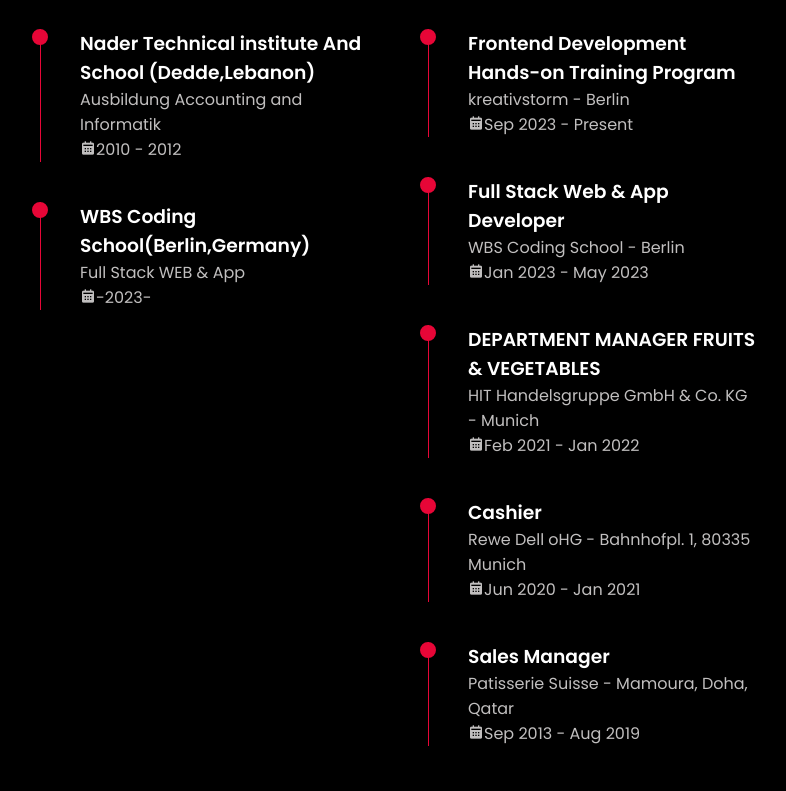
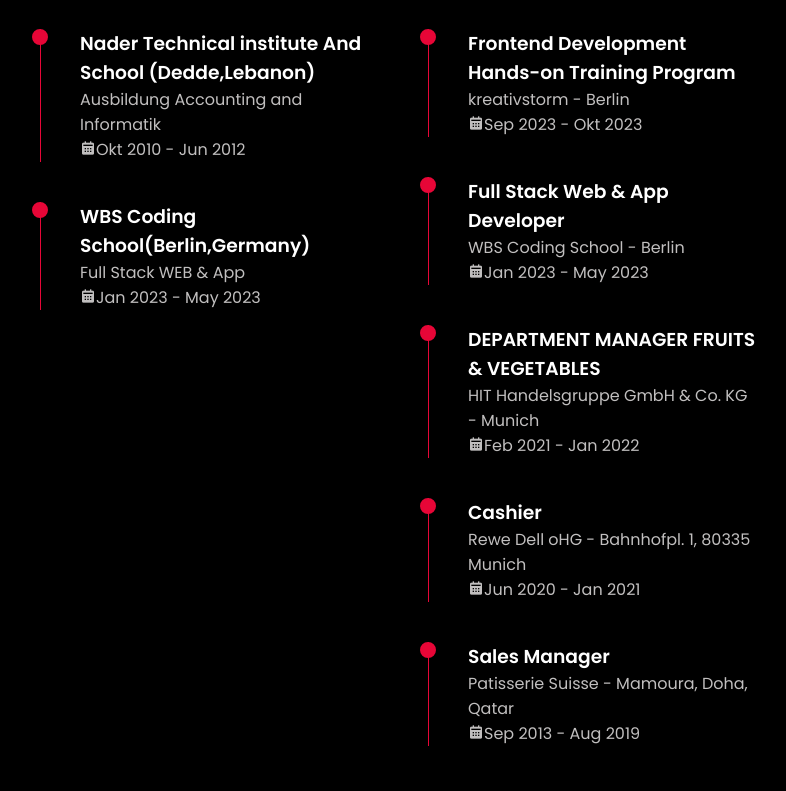
Before and after one commit to Momtaz1992/PortFolio_webdevelopment, a plain HTML site: page index.html in a window 1280 px wide. Shown: the part 1809-2600 px from the top of the page, without its empty margins (294-1080 px from the left). Drawn offline with nearby package versions, Linux system fonts and the light colour scheme.

Commit message:
updating

```diff
--- a/index.html
+++ b/index.html
@@ -135,14 +135,14 @@
                                           <div class="circle__dot"></div>
                                           <h3 class="timeLine__title">Nader Technical institute And School (Dedde,Lebanon)</h3>
                                           <p class="timeLine__text">Ausbildung Accounting and Informatik</p>
-                                          <span class="timeLine__date"><i class='bx bxs-calendar'></i>2010 - 2012</span>
+                                          <span class="timeLine__date"><i class='bx bxs-calendar'></i>Okt 2010 - Jun 2012</span>
                                    </div>
 
                                    <div class="timeLine__item">
                                           <div class="circle__dot"></div>
                                           <h3 class="timeLine__title">WBS Coding School(Berlin,Germany)</h3>
                                           <p class="timeLine__text">Full Stack WEB & App</p>
-                                          <span class="timeLine__date"><i class='bx bxs-calendar'></i>-2023-</span>
+                                          <span class="timeLine__date"><i class='bx bxs-calendar'></i>Jan 2023 - May 2023</span>
                                    </div>
                             </div>
                      </div>
@@ -154,7 +154,7 @@
                                           <div class="circle__dot"></div>
                                           <h3 class="timeLine__title">Frontend Development Hands-on Training Program</h3>
                                           <p class="timeLine__text">kreativstorm - Berlin</p>
-                                          <span class="timeLine__date"><i class='bx bxs-calendar'></i>Sep 2023 - Present</span>
+                                          <span class="timeLine__date"><i class='bx bxs-calendar'></i>Sep 2023 - Okt 2023</span>
                                    </div>
                                    <div class="timeLine__item">
                                           <div class="circle__dot"></div>
@@ -398,7 +398,7 @@
                      <div class="footer__container container grid">
                             <div>
                                    <h1 class="footer__title">Momtaz</h1>
-                                   <span class="footer__subtitle">Junior Frontend Developer</span>
+                                   <span class="footer__subtitle">Junior Full Stack Web Developer</span>
                             </div>
                             <ul class="footer__links">
                                    <li>
```
